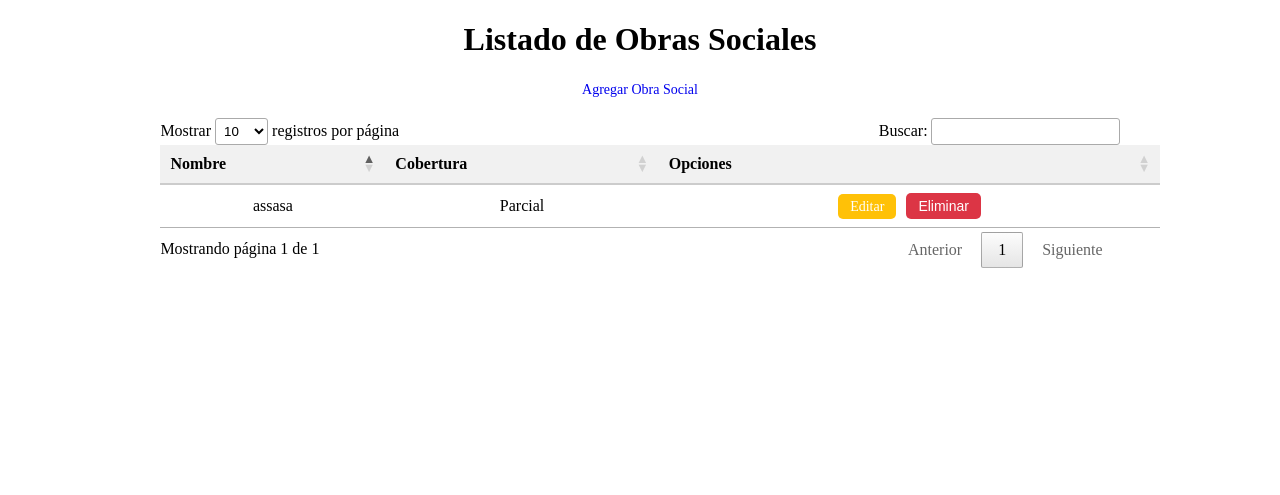
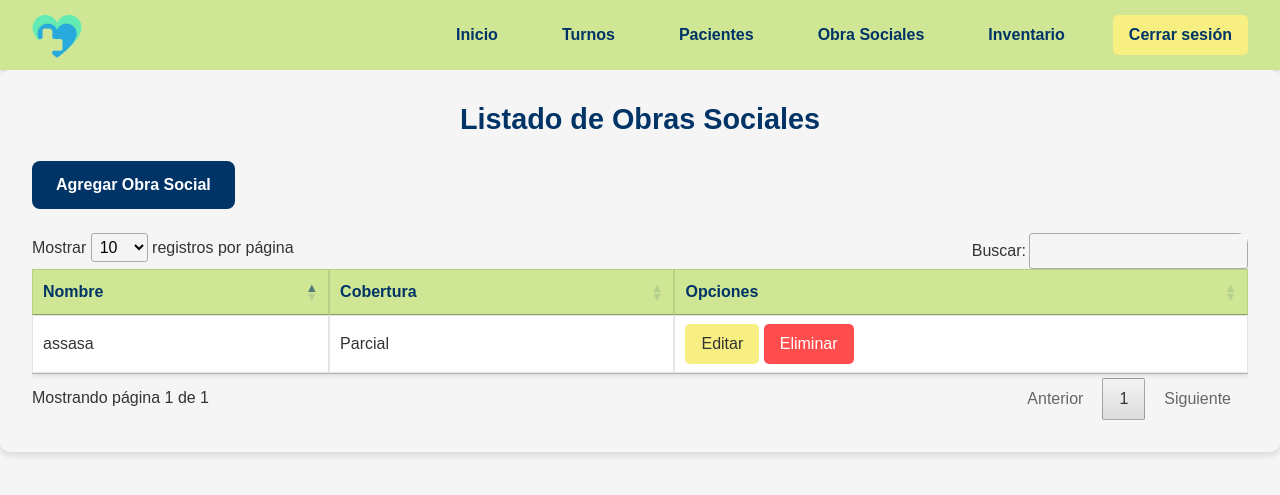
Before and after one commit to AlexisGMansilla/consultorioOdontologico, a Django app: page /obra_sociales/ in a window 1280 px wide. Shown: the top 495 px of the page. Run offline with Django 5.2, Linux system fonts and the light colour scheme; data comes from the database, SQL or seed files in the repository; both versions use the stored data as it was after the commit; some libraries are stand-ins or nearby versions.

Commit message:
fix obra social

```diff
--- a/Consultorio_Odontologico/urls.py
+++ b/Consultorio_Odontologico/urls.py
@@ -10,5 +10,5 @@
     path('inventario/', include('inventario.urls', namespace='inventario')),
     path('turnos/', include('turnos.urls', namespace='turnos')),
     path('login/', include('login.urls', namespace='login')),
-    path('obra_sociales/', include('obra_sociales.urls')),
+    path('obra_sociales/', include('obra_sociales.urls', namespace='obra_sociales')),
 ]
--- a/obra_sociales/forms.py
+++ b/obra_sociales/forms.py
@@ -8,6 +8,7 @@
 
     def clean_nombre(self):
         nombre = self.cleaned_data.get('nombre')
-        if ObraSocial.objects.filter(nombre=nombre).exists():
+        # Excluir la instancia actual si está en edición
+        if ObraSocial.objects.filter(nombre=nombre).exclude(pk=self.instance.pk).exists():
             raise forms.ValidationError('El nombre ya está registrado.')
         return nombre
--- a/obra_sociales/models.py
+++ b/obra_sociales/models.py
@@ -1,5 +1,4 @@
 from django.db import models
-from django.core.validators import MaxValueValidator, MinValueValidator
 
 class ObraSocial(models.Model):
     nombre = models.CharField(max_length=20, unique=True)  # Evita duplicados en "nombre"
--- a/obra_sociales/static/css/obra_sociales.css
+++ b/obra_sociales/static/css/obra_sociales.css
@@ -1,58 +1,239 @@
-/* Contenedor centrado para la tabla */
-.tabla-container {
+/* Variables de colores personalizados */
+:root {
+    --fondo-claro: #F5F5F5;
+    --amarillo-suave: #F7EF81;
+    --verde-claro: #CFE795;
+    --verde-suave: #A7D3A6;
+    --verde-agua: #ADD2C2;
+    --azul-logo: #003366;
+    --texto-oscuro: #333333;
+    --sombra-suave: rgba(0, 0, 0, 0.1);
+}
+
+/* Contenedor principal de obras sociales */
+.obras-sociales-container {
+    padding: 2rem;
+    background-color: var(--fondo-claro);
+    border-radius: 10px;
+    box-shadow: 0 4px 6px var(--sombra-suave);
+}
+
+/* Título principal */
+.text-primary-custom {
+    color: var(--azul-logo);
+    text-align: center;
+    margin-bottom: 2rem;
+    font-size: 1.8rem;
+    font-weight: bold;
+}
+
+/* Botón de agregar obra social */
+.boton-agregar-container {
+    text-align: start;
+    margin-bottom: 1.5rem;
+}
+
+.btn-agregar-obra {
+    background-color: var(--azul-logo);
+    color: #fff;
+    padding: 0.75rem 1.5rem;
+    border-radius: 8px;
+    text-decoration: none;
+    font-weight: bold;
+    font-size: 1rem;
+    transition: background-color 0.3s ease, transform 0.2s ease;
+    display: inline-block;
+}
+
+.btn-agregar-obra:hover {
+    background-color: #00264d;
+    transform: translateY(-2px);
+}
+
+.btn-agregar-obra:active {
+    background-color: #001f3d;
+    transform: translateY(0);
+}
+
+/* Contenedor de la tabla */
+.tabla-obras-container {
+    width: 100%;
+    overflow-x: auto;
+    margin-top: 1rem;
+    border-radius: 10px;
+}
+
+/* Tabla de obras sociales */
+.tabla-obras {
+    width: 100%;
+    border-collapse: collapse;
+    box-shadow: 0 2px 4px var(--sombra-suave);
+    background-color: #fff;
+}
+
+.tabla-obras thead th {
+    background-color: var(--verde-claro);
+    color: var(--azul-logo);
+    text-align: left;
+    padding: 1rem;
+    border-bottom: 2px solid var(--verde-agua);
+}
+
+
+.tabla-obras td, .tabla-obras th {
+    padding: 1rem;
+    border: 1px solid var(--sombra-suave);
+    text-align: left;
+    vertical-align: middle;
+}
+
+/* Botones de acciones en las opciones */
+.btn-editar {
+    background-color: var(--amarillo-suave);
+    color: var(--texto-oscuro);
+    padding: 0.5rem 1rem;
+    border-radius: 5px;
+    text-decoration: none;
+    transition: background-color 0.3s ease;
+    cursor: pointer;
+    border: none;
+    display: inline-block;
+}
+
+.btn-editar:hover {
+    background-color: var(--verde-claro);
+    color: #000;
+}
+
+.btn-eliminar {
+    background-color: #ff4d4d;
+    color: #fff;
+    padding: 0.5rem 1rem;
+    border-radius: 5px;
+    text-decoration: none;
+    transition: background-color 0.3s ease;
+    cursor: pointer;
+    border: none;
+    display: inline-block;
+}
+
+.btn-eliminar:hover {
+    background-color: #cc0000;
+}
+
+/* Modal de confirmación */
+.modal {
+    display: none; /* Oculto por defecto */
+    position: fixed;
+    top: 0;
+    left: 0;
+    width: 100%;
+    height: 100%;
+    background: rgba(0, 0, 0, 0.5); /* Fondo semitransparente */
+    justify-content: center;
+    align-items: center;
+    z-index: 1000; /* Asegura que esté encima de otros elementos */
+}
+
+/* Contenido del modal */
+.modal-content {
+    background-color: #fff; /* Fondo blanco */
+    padding: 2rem;
+    width: 90%;
+    max-width: 500px;
+    border-radius: 10px;
+    text-align: center;
+    box-shadow: 0 4px 10px var(--sombra-suave); /* Sombra suave */
+    animation: fadeIn 0.3s ease-in-out; /* Animación al aparecer */
+    border: 1px solid var(--verde-agua); /* Borde en tono verde agua */
+}
+
+/* Animación de entrada del modal */
+@keyframes fadeIn {
+    from {
+        opacity: 0;
+        transform: scale(0.95);
+    }
+    to {
+        opacity: 1;
+        transform: scale(1);
+    }
+}
+
+/* Título del modal */
+.modal-content h2 {
+    color: var(--azul-logo); /* Azul principal */
+    margin-bottom: 1rem;
+    font-size: 1.5rem;
+    font-weight: bold;
+}
+
+/* Texto del modal */
+.modal-content p {
+    color: var(--texto-oscuro);
+    margin-bottom: 1.5rem;
+}
+
+/* Botones dentro del modal */
+.modal-content .form-actions {
     display: flex;
     justify-content: center;
-    align-items: center;
-    margin: 40px auto; /* Margen superior e inferior */
-    width: 80%; /* Ajustar ancho del contenedor */
+    gap: 1rem;
+    margin-top: 1.5rem;
 }
 
-/* Tabla más compacta y centrada */
-table#tabla-obras {
-    width: 200%; /* Ancho completo del contenedor */
-    max-width: 1000px; /* Tamaño máximo de la tabla */
-    margin: auto;
-    border-collapse: collapse; /* Elimina espacios entre bordes */
-    text-align: center; /* Centra texto en celdas */
+/* Botón de confirmación */
+.btn-danger {
+    background-color: #ff4d4d; /* Rojo peligro */
+    color: #fff;
+    padding: 0.75rem 1.5rem;
+    border: none;
+    border-radius: 8px;
+    font-weight: bold;
+    font-size: 1rem;
+    cursor: pointer;
+    transition: background-color 0.3s ease, transform 0.2s ease;
 }
 
-/* Encabezado de la tabla */
-table#tabla-obras thead th {
-    background-color: #f1f1f1; /* Fondo gris claro */
-    border-bottom: 2px solid #ccc; /* Borde inferior */
-    padding: 10px; /* Espaciado */
+.btn-danger:hover {
+    background-color: #cc0000; /* Rojo más oscuro */
+    transform: translateY(-2px);
 }
 
-/* Filas de la tabla */
-table#tabla-obras tbody tr:nth-child(even) {
-    background-color: #f9f9f9; /* Fondo alternado */
+.btn-danger:active {
+    transform: translateY(0);
 }
 
-table#tabla-obras tbody tr:hover {
-    background-color: #e9ecef; /* Color al pasar el mouse */
+/* Botón de cancelación */
+.btn-secondary {
+    background-color: var(--verde-agua); /* Verde agua */
+    color: var(--texto-oscuro);
+    padding: 0.75rem 1.5rem;
+    border: none;
+    border-radius: 8px;
+    font-weight: bold;
+    font-size: 1rem;
+    cursor: pointer;
+    transition: background-color 0.3s ease, transform 0.2s ease;
 }
 
-/* Botones de opciones */
-.btn {
-    padding: 5px 12px;
-    font-size: 14px;
-    text-decoration: none;
-    border-radius: 5px;
-    margin: 0 3px; /* Separación entre botones */
+.btn-secondary:hover {
+    background-color: var(--verde-claro); /* Verde más claro */
+    transform: translateY(-2px);
 }
 
-.btn-warning {
-    background-color: #ffc107;
-    color: white;
-    border: none;
+.btn-secondary:active {
+    transform: translateY(0);
 }
 
-.btn-danger {
-    background-color: #dc3545;
-    color: white;
-    border: none;
+/* Responsividad */
+@media (max-width: 600px) {
+    .modal-content {
+        width: 95%; /* Ocupa casi todo el ancho en pantallas pequeñas */
+    }
+
+    .modal-content .form-actions {
+        flex-direction: column; /* Botones en columna */
+        gap: 0.5rem;
+    }
 }
-
-.btn:hover {
-    opacity: 0.9; /* Ligeramente opaco al pasar el mouse */
-}
--- a/obra_sociales/templates/obra_sociales/listar_obras.html
+++ b/obra_sociales/templates/obra_sociales/listar_obras.html
@@ -1,26 +1,26 @@
-<!DOCTYPE html>
-<html lang="en">
-<head>
-    <meta charset="UTF-8">
-    <meta name="viewport" content="width=device-width, initial-scale=1.0">
-    <title>Obras Sociales</title>
+{% extends 'base.html' %}
+{% load static %}
+{% block title %}Obras Sociales{% endblock %}
+
+{% block extra_css %}
 <!-- Estilo de DataTables -->
 <link rel="stylesheet" href="https://cdn.datatables.net/1.13.4/css/jquery.dataTables.min.css">
 <!-- Estilo personalizado -->
-    {% load static %}
 <link rel="stylesheet" href="{% static 'css/obra_sociales.css' %}">
-</head>
-<body>
-    <h1 style="text-align: center;">Listado de Obras Sociales</h1>
+{% endblock %}
+
+{% block content %}
+<div class="obras-sociales-container">
+    <h2 class="mb-4 text-primary-custom">Listado de Obras Sociales</h2>
 
     <!-- Botón para agregar nueva obra social -->
-    <div style="text-align: center; margin-bottom: 20px;">
-        <a href="{% url 'obra_sociales:crear_obra_social' %}" class="btn btn-success">Agregar Obra Social</a>
+    <div class="boton-agregar-container">
+        <a href="{% url 'obra_sociales:crear_obra_social' %}" class="btn-agregar-obra">Agregar Obra Social</a>
     </div>
 
     <!-- Contenedor de la tabla -->
-    <div class="tabla-container" style="margin: 0 auto; width: 80%;">
-        <table id="tabla-obras" class="table table-bordered">
+    <div class="tabla-obras-container">
+        <table id="tabla-obras" class="tabla-obras">
             <thead>
                 <tr>
                     <th>Nombre</th>
@@ -31,19 +31,34 @@
             <tbody>
                 {% for obra in obras %}
                 <tr>
-                    <td>{{ obra.nombre }}</td>
-                    <td>{{ obra.cobertura }}</td>
-                    <td>
-                        <a href="{% url 'obra_sociales:editar' obra.id %}" class="btn btn-warning">Editar</a>
+                    <td class="obra-nombre">{{ obra.nombre }}</td>
+                    <td class="obra-cobertura">{{ obra.cobertura }}</td>
+                    <td class="obra-opciones">
+                        <a href="{% url 'obra_sociales:editar' obra.id %}" class="btn-editar">Editar</a>
                         <!-- Botón de eliminar -->
-                        <button class="btn btn-danger btn-eliminar" data-id="{{ obra.id }}">Eliminar</button>
+                        <button class="btn-eliminar" onclick="abrirEliminarModal({{ obra.id }})">Eliminar</button>
                     </td>
                 </tr>
                 {% endfor %}
             </tbody>
         </table>
     </div>
+</div>
 
+<!-- Modal de Confirmación -->
+<div id="confirmarEliminarModal" class="modal modal-confirmacion">
+    <div class="modal-content">
+        <h2>¿Estás seguro de eliminar esta obra social?</h2>
+        <p>Esta acción no se puede deshacer.</p>
+        <div class="form-actions">
+            <button id="confirmarEliminarBtn" class="btn btn-danger">Eliminar</button>
+            <button class="btn btn-secondary" onclick="cerrarEliminarModal()">Cancelar</button>
+        </div>
+    </div>
+</div>
+{% endblock %}
+
+{% block extra_js %}
 <!-- Scripts de DataTables y funcionalidad -->
 <script src="https://code.jquery.com/jquery-3.6.0.min.js"></script>
 <script src="https://cdn.datatables.net/1.13.4/js/jquery.dataTables.min.js"></script>
@@ -74,32 +89,44 @@
                 }
             }
         });
+    });
+</script>
+<script>
+    let obraIdAEliminar = null;
 
-            // Funcionalidad para eliminar una obra social
-            $('.btn-eliminar').on('click', function () {
-                const obraId = $(this).data('id'); // Obtiene el ID de la obra social
-                const csrfToken = '{{ csrf_token }}'; // Token CSRF
+    function abrirEliminarModal(obraId) {
+        obraIdAEliminar = obraId;
+        const modal = document.getElementById('confirmarEliminarModal');
+        modal.style.display = 'flex';
+    }
 
-                if (confirm('¿Estás seguro de eliminar esta obra social?')) {
-                    fetch(`/obra_sociales/eliminar/${obraId}/`, {
+    function cerrarEliminarModal() {
+        obraIdAEliminar = null;
+        const modal = document.getElementById('confirmarEliminarModal');
+        modal.style.display = 'none';
+    }
+
+    document.getElementById('confirmarEliminarBtn').addEventListener('click', function () {
+        if (obraIdAEliminar) {
+            const csrfToken = '{{ csrf_token }}'; // Asegúrate de que el token CSRF esté disponible
+            fetch(`/obra_sociales/eliminar/${obraIdAEliminar}/`, {
                 method: 'POST',
                 headers: {
                     'Content-Type': 'application/json',
-                            'X-CSRFToken': csrfToken, // Incluye el token CSRF
+                    'X-CSRFToken': csrfToken, // Token CSRF
                 },
             })
                 .then(response => {
                     if (response.ok) {
-                            alert('Obra social eliminada correctamente.');
-                            location.reload(); // Recarga la página tras la eliminación
+                        location.reload(); // Recargar la página tras eliminar
                     } else {
-                            alert('Ocurrió un error al intentar eliminar la obra social.');
+                        console.error('Error al eliminar la obra social.');
                     }
                 })
                 .catch(error => console.error('Error:', error));
+            cerrarEliminarModal();
         }
     });
-        });
+
 </script>
-</body>
-</html>
+{% endblock %}
--- a/obra_sociales/urls.py
+++ b/obra_sociales/urls.py
@@ -4,8 +4,9 @@
 app_name = 'obra_sociales'  # Namespace para las URLs de esta app
 
 urlpatterns = [
-    path('', views.listar_obras_sociales, name='listar_obras_sociales'),  # Nombre correcto
+    path('', views.listar_obras_sociales, name='listar_obras_sociales'),
     path('crear/', views.crear_obra_social, name='crear_obra_social'),
     path('editar/<int:pk>/', views.editar_obra_social, name='editar'),
     path('eliminar/<int:obra_id>/', views.eliminar_obra_social, name='eliminar'),
+    path('validar-nombre/', views.validar_nombre, name='validar_nombre'),  # Ruta para validar nombre vía AJAX
 ]
--- a/obra_sociales/views.py
+++ b/obra_sociales/views.py
@@ -1,7 +1,7 @@
 from django.shortcuts import render, redirect, get_object_or_404
+from django.http import JsonResponse
 from .forms import ObraSocialForm
 from .models import ObraSocial
-from django.http import JsonResponse
 
 def listar_obras_sociales(request):
     obras = ObraSocial.objects.all()  # Obtiene todas las obras sociales
@@ -12,7 +12,7 @@
         form = ObraSocialForm(request.POST)
         if form.is_valid():
             form.save()
-            return redirect('obra_sociales:listar_obras_sociales')  # Usa el namespace si está definido
+            return redirect('obra_sociales:listar_obras_sociales')  # Usa el namespace definido
     else:
         form = ObraSocialForm()
     return render(request, 'obra_sociales/crear_obra_social.html', {'form': form})
@@ -23,20 +23,18 @@
         form = ObraSocialForm(request.POST, instance=obra)
         if form.is_valid():
             form.save()
-            return redirect('obra_sociales:listar_obras_sociales')  # Usa el namespace si está definido
+            return redirect('obra_sociales:listar_obras_sociales')  # Usa el namespace definido
     else:
         form = ObraSocialForm(instance=obra)
     return render(request, 'obra_sociales/editar_obra_social.html', {'form': form, 'obra': obra})
 
-
 def eliminar_obra_social(request, obra_id):
-    if request.method == 'POST':  # Asegúrate de que acepta solo POST
+    if request.method == 'POST':  # Asegúrate de que solo acepta POST
         obra = get_object_or_404(ObraSocial, id=obra_id)
         obra.delete()
         return JsonResponse({'message': 'Obra social eliminada correctamente.'})  # Respuesta JSON
     return JsonResponse({'error': 'Método no permitido.'}, status=405)
 
-
 def validar_nombre(request):
     nombre = request.GET.get('nombre', None)
     valido = not ObraSocial.objects.filter(nombre=nombre).exists()
--- a/templates/base.html
+++ b/templates/base.html
@@ -29,7 +29,7 @@
                 <li><a href="{% url 'home' %}">Inicio</a></li>
                 <li><a href="{% url 'turnos:vista_calendario' %}">Turnos</a></li>
                 <li><a href="{% url 'pacientes:listado' %}">Pacientes</a></li>
-                <li><a href="">Obra Sociales</a></li>
+                <li><a href="{% url 'obra_sociales:listar_obras_sociales' %}">Obra Sociales</a></li>
                 <li><a href="">Inventario</a></li>
                 <li>
                     <form action="{% url 'login:logout' %}" method="post" class="logout-form">
```
Also changed, not shown: login/templates/login_register.html (+0 -8 lines), obra_sociales/static/css/crear_obra.css (added, +96 -0 lines), obra_sociales/static/css/editar_obra_social.css (added, +97 -0 lines), obra_sociales/templates/obra_sociales/crear_obra_social.html (+31 -16 lines), obra_sociales/templates/obra_sociales/editar_obra_social.html (+31 -13 lines), db.sqlite3. Lines whose indentation alone changed are shown as unchanged.
